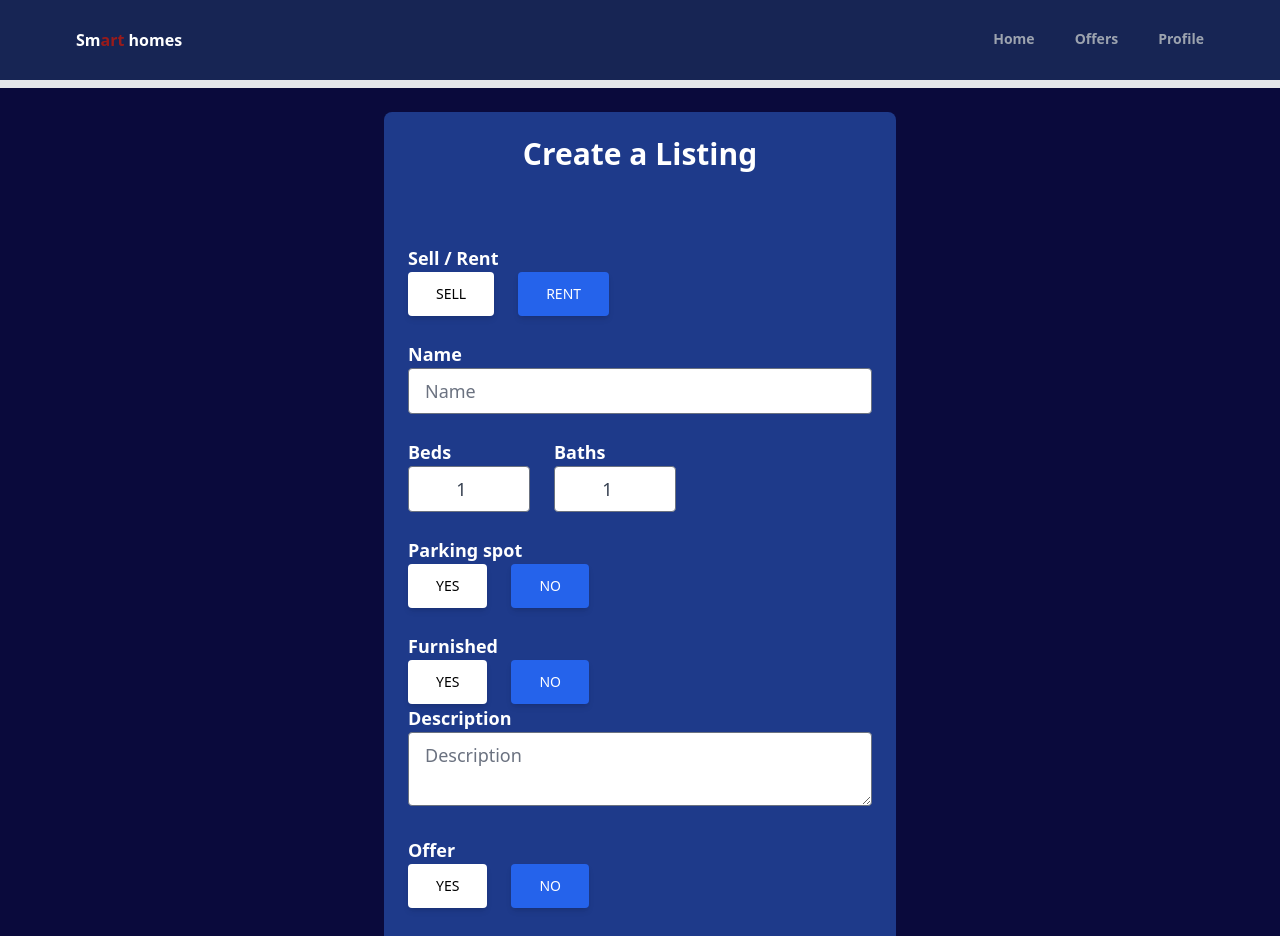
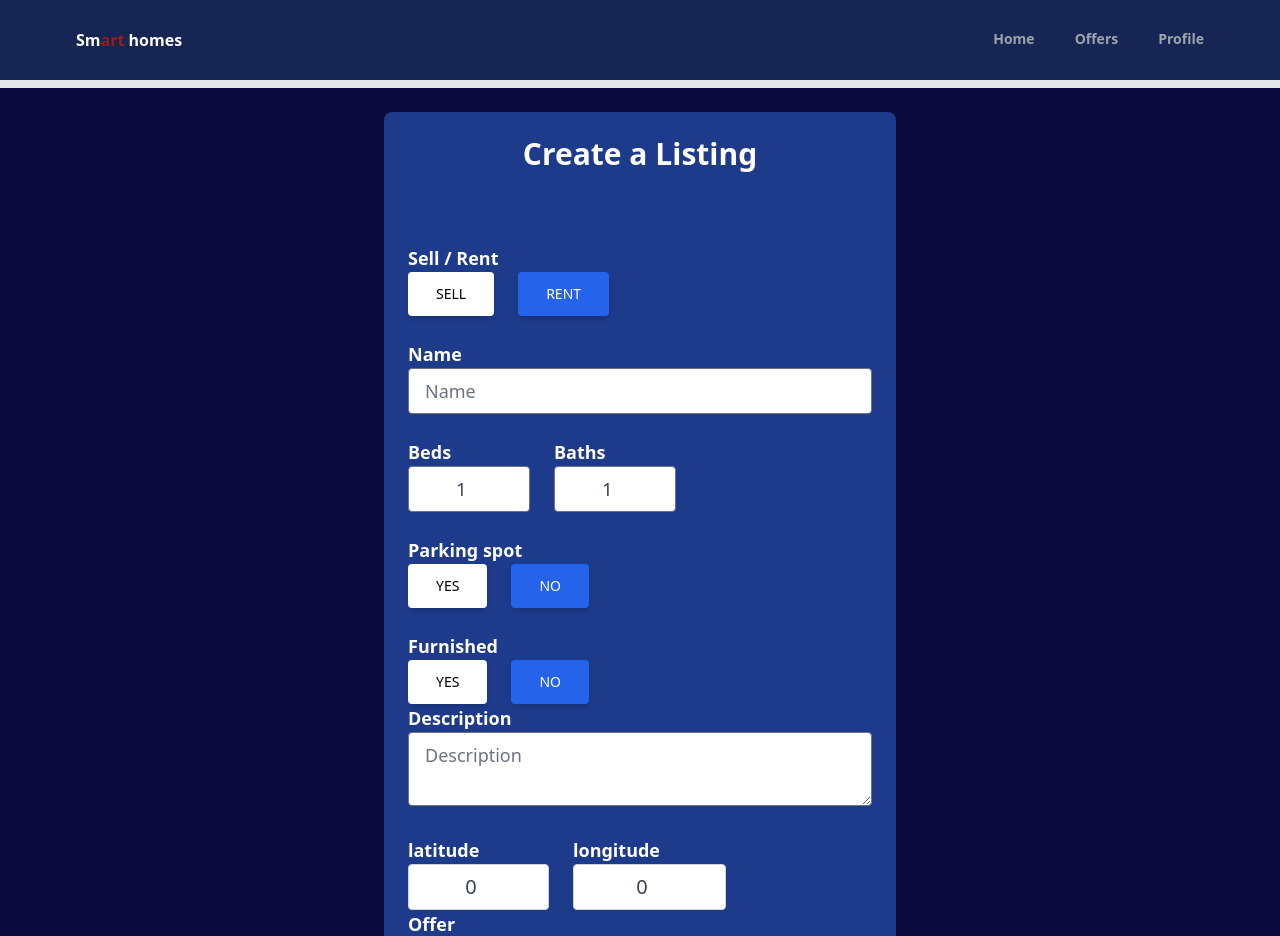
Before and after one commit to Code-Smart20/smart_homes, a React (Vite) app: page /create_listing in a window 1280 px wide. Shown: the top 936 px of the page. Built offline with nearby package versions, Linux system fonts and the light colour scheme; no server answers; sample sign-in values are in the browser's storage.

Commit message:
Createlisting Logic and Protection

```diff
--- a/src/App.jsx
+++ b/src/App.jsx
@@ -22,7 +22,9 @@ function App() {
           <Route path="/forgot" element={<ForgotPass/>}></Route>
           <Route path="/offers" element={<Offers/>}></Route>
 
-          <Route path="/create_listing" element={<CreateListing/>}></Route>
+          <Route path="/create_listing" element={<PrivateRoute/>}>
+                <Route path="/create_listing" element={<CreateListing/>}></Route>
+          </Route>
 
           <Route path="/profile" element={<PrivateRoute/>}>
              <Route path="/profile" element={<Profile/>}></Route>
--- a/src/pages/CreateListing.jsx
+++ b/src/pages/CreateListing.jsx
@@ -1,6 +1,12 @@
+import { addDoc, collection, doc, serverTimestamp, setDoc } from "firebase/firestore";
 import React, { useState } from "react";
+import { toast } from "react-toastify";
+import { db } from "../firebase";
+import { useNavigate } from "react-router";
+import { getAuth } from "firebase/auth";
 
 const CreateListing = () => {
+  // formdata Information
   const [formData, setFormData] = useState({
     type: "rent",
     name: "",
@@ -12,8 +18,11 @@ const CreateListing = () => {
     offer: false,
     regularPrice: 0,
     discountedPrice: 0,
+    latitude: 0,
+    longitude:0
   });
 
+  // destructuring formData
   const {
     type,
     name,
@@ -25,23 +34,111 @@ const CreateListing = () => {
     offer,
     regularPrice,
     discountedPrice,
+    latitude,
+    longitude,
   } = formData;
 
+  {/**
    // Function to track form changes
    const onChange = () => {
+    let boolean = null;
+    if (e.target.value === "true"){
+      boolean = true
+    }
 
+    if (e.target.value === "false"){
+      boolean = false
+    }
+
+    if(!e.target.boolean){
+      setFormData((prev)=>({
+        ...prev,
+        [e.target.id]: e.target.value
+      })
+    )}
+  };
+  */
+ //loading State
+ const [loading,setLoading] =useState(false)
+ const navigate = useNavigate();
+
+ const user = getAuth();
+
+
+  // Function to handle form input changes
+  const onChange = (e) => {
+    let value = e.target.value;
+
+    // Convert to boolean if necessary
+    if (value === "true") value = true;
+    if (value === "false") value = false;
+
+    // Update formData state
+    setFormData((prevState) => ({
+      ...prevState,
+      [e.target.id]: value, // Update the corresponding property
+    }));
   };
 
-   const onButtonClick=()=>{
+  //submiting data to the backend
+   async function onSubmit(e){
+      e.preventDefault()
+
+      setLoading(true);
+
+      if(+discountedPrice >= +regularPrice){
+          toast.error("Discounted price needs to be less than Regular price");
+          return
+      }
+
+      // getting the geolocation values in an object
+      let geolocation = {
+           lat: latitude,
+           long: longitude
+      }
+
+      // making a copy of the formData
+      const FormDataCopy ={
+        ...formData,
+        geolocation,
+        timestamp: serverTimestamp()
+      }
+
+      //remove some Data
+      !FormDataCopy.offer && delete FormDataCopy.discountedPrice;
+      delete FormDataCopy.latitude
+      delete FormDataCopy.longitude
+
+      const docRef = await addDoc(collection(db,'listings'),FormDataCopy)
+
+      setLoading(false);
+
+      toast.success("listing succesfully submitted")
+      navigate(`/category/${FormDataCopy.type}/${docRef.id}`)
+
 
    }
+
+  const onButtonClick = (e) => {
+    const { id, value } = e.target;
+
+    setFormData((prevState) => ({
+      ...prevState,
+      [id]: value === "true" ? true : value === "false" ? false : value,
+    }));
+  };
+
+if (loading){
+  <h4>Loading Your Data to the Database</h4>
+}
+
   return (
     <main className="max-w-lg mx-auto px-6 bg-blue-900 rounded-lg mb-10">
       <h1 className="text-3xl text-center text-white mt-6 font-bold py-6">
         Create a Listing
       </h1>
 
-      <form className="py-6">
+      <form className="py-6" onSubmit={onSubmit}>
         {/* Type: Rent or Sell */}
         <p className="text-lg text-white mt-6 font-semibold">Sell / Rent</p>
         <div className="flex">
@@ -177,6 +274,33 @@ const CreateListing = () => {
           required
           className="w-full px-4 py-2 text-lg text-gray-700 bg-white border rounded mb-6"
         />
+        {/**
+         {/* Address *
+         <p className="text-lg text-white font-semibold">Description</p>
+        <textarea
+          id="address"
+
+          onChange={onChange}
+          placeholder="Description"
+          required
+          className="w-full px-4 py-2 text-lg text-gray-700 bg-white border rounded mb-6"
+        />
+        **/}
+
+         {/**latitude */}
+        <div className="flex space-x-6 justify-start">
+          <div>
+            <p className="text-lg font-semibold ">latitude</p>
+            <input className ="w-full px-4 py-2 text-xl text-gray-700 bg-white border border-gray-300 rounded transition duration-150 ease-in-out focus:bg:white
+            focus:text-gray-700 focus:border-slate-600 text-center" type="number"  id="latitude" value={latitude} onChange={onChange} min="-90" max="90" required/>
+          </div>
+
+          <div>
+            <p className="text-lg font-semibold ">longitude</p>
+            <input className ="w-full px-4 py-2 text-xl text-gray-700 bg-white border border-gray-300 rounded transition duration-150 ease-in-out focus:bg:white
+            focus:text-gray-700 focus:border-slate-600 text-center" type="number"  id="longitude" value={longitude} onChange={onChange} min="-180" max="180" required/>
+          </div>
+        </div>
 
         {/* Offer */}
         <p className="text-lg text-white font-semibold">Offer</p>
@@ -249,6 +373,6 @@ const CreateListing = () => {
       </form>
     </main>
   );
-};
+}};
 
 export default CreateListing;
--- a/src/pages/Signup.jsx
+++ b/src/pages/Signup.jsx
@@ -4,7 +4,7 @@ import GAuth from '../Components/GAuth';
 import { AiFillEye, AiFillEyeInvisible } from 'react-icons/ai';
 import { getAuth, createUserWithEmailAndPassword, updateProfile } from 'firebase/auth';
 import { db } from '../firebase';
-import { doc, serverTimestamp, setDoc } from 'firebase/firestore';
+import { addDoc, doc, serverTimestamp, setDoc } from 'firebase/firestore';
 import { toast } from 'react-toastify';
 
 
@@ -55,7 +55,6 @@ const Signup = () => {
         displayName: name,
       });
 
-      console.log(auth.currentUser.displayName)
 
       // Removing some sensitve Datas before Storage
       const NewformData = { ...formData };
```
